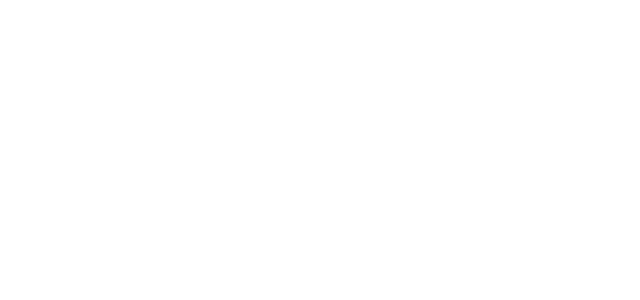
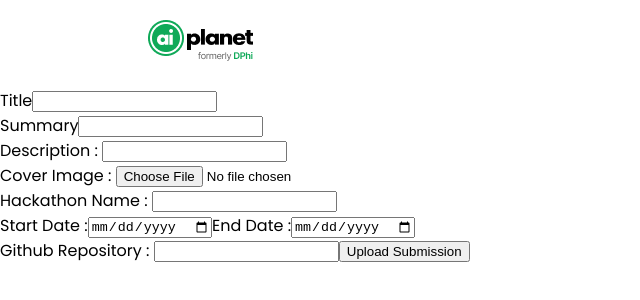
Before and after one commit to aditya3340/ai_planet, a React (Create React App) app: page /submission in a window 1280 px wide. Shown: the top 300 px of the page, without its empty margins (0-640 px from the left). Built offline with nearby package versions, Linux system fonts and the light colour scheme.

Commit message:
submission

```diff
--- /dev/null
+++ b/src/Components/Navbar.js
@@ -0,0 +1,14 @@
+import React from "react";
+import logo from '../Assests/logo.png'
+
+const Navbar = () => {
+  return (
+    <div>
+      <header className="navbar">
+        <img src={logo} alt="logo" />
+      </header>
+    </div>
+  );
+};
+
+export default Navbar;
--- a/src/Pages/Home.js
+++ b/src/Pages/Home.js
@@ -1,14 +1,19 @@
-import React from 'react'
-import logo from '../Assests/logo.png'
+import React, { useState } from 'react'
+
 import Hero from '../Components/Hero'
+import Navbar from '../Components/Navbar'
 
 const Home = () => {
+
+  const data = JSON.parse(localStorage.getItem("formData"));
+
+
+  console.log(data)
   return (
     <div>
-        <header className='navbar'>
-            <img src={logo} alt = "logo"/>
-        </header>
+        <Navbar/>
         <Hero/>
+        <img src= {data.coverImage}/>
     </div>
   )
 }
--- a/src/Pages/SubmissionPage.js
+++ b/src/Pages/SubmissionPage.js
@@ -1,11 +1,131 @@
-import React from 'react'
+import React, { useState } from "react";
+import Navbar from "../Components/Navbar";
 
 const SubmissionPage = () => {
+  const [image, setImage] = useState(null);
+
+  const [formData, setFormData] = useState({
+    title: "",
+    summary: "",
+    description: "",
+    coverImage: "",
+    hackathonName: "",
+    hackathonStartDate: "",
+    hackathonEndDate: "",
+    githubRepository: "",
+  });
+
+  function handleChange(e) {
+    setFormData((prevState) => {
+      return {
+        ...prevState,
+        [e.target.name]: e.target.value,
+      };
+    });
+  }
+
+  function handleSubmit(e) {
+    e.preventDefault()
+    console.log(formData);
+    localStorage.setItem('formData', JSON.stringify(formData))
+  }
+
+
+
   return (
     <div>
+      <Navbar />
+      <form onSubmit={handleSubmit}>
+        <label htmlFor="title">Title</label>
+        <input
+          id="title"
+          type="text"
+          name="title"
+          value={formData.title}
+          onChange={handleChange}
+        />
+        <br />
+        <label htmlFor="summary">Summary</label>
+        <input
+          id="summary"
+          type="text"
+          name="summary"
+          value={formData.summary}
+          onChange={handleChange}
+        />
+        <br />
+        <label htmlFor="description">Description : </label>
+        <input
+          id="description"
+          type="text"
+          name="description"
+          value={formData.description}
+          onChange={handleChange}
+        />
+        <br />
+        <label htmlFor="cover">Cover Image : </label>
+        <input
+          id="cover"
+          type="file"
+          accept="image/*"
+          name="coverImage"
+          onChange={({ target: { files } }) => {
+            if (files) {
+              setImage(URL.createObjectURL(files[0]));
+              setFormData((prevState) => {
+                return {
+                  ...prevState,
+                  coverImage: URL.createObjectURL(files[0]),
+                };
+              });
+            }
+          }}
+        />
+        {image && <img src={image} />}
+        <br/>
+        <label htmlFor="hackathonName">Hackathon Name : </label>
+        <input
+          id="hackathonName"
+          type="text"
+          name="hackathonName"
+          value={formData.hackathonName}
+          onChange={handleChange}
+        />
 
+        <br />
+        <label htmlFor="startDate">Start Date :</label>
+        <input
+          type="date"
+          id="startDate"
+          name="hackathonStartDate"
+          value={formData.hackathonStartDate}
+          onChange={handleChange}
+        />
+
+        <label htmlFor="endDate">End Date :</label>
+        <input
+          type="date"
+          id="endDate"
+          name="hackathonEndDate"
+          value={formData.hackathonEndDate}
+          onChange={handleChange}
+        />
+
+
+        <br/>
+        <label htmlFor="githubRepository">Github Repository : </label>
+        <input
+          id="githubRepository"
+          type="text"
+          name="githubRepository"
+          value={formData.githubRepository}
+          onChange={handleChange}
+        />
+
+        <button>Upload Submission</button>
+      </form>
     </div>
-  )
-}
+  );
+};
 
-export default SubmissionPage
+export default SubmissionPage;
```
